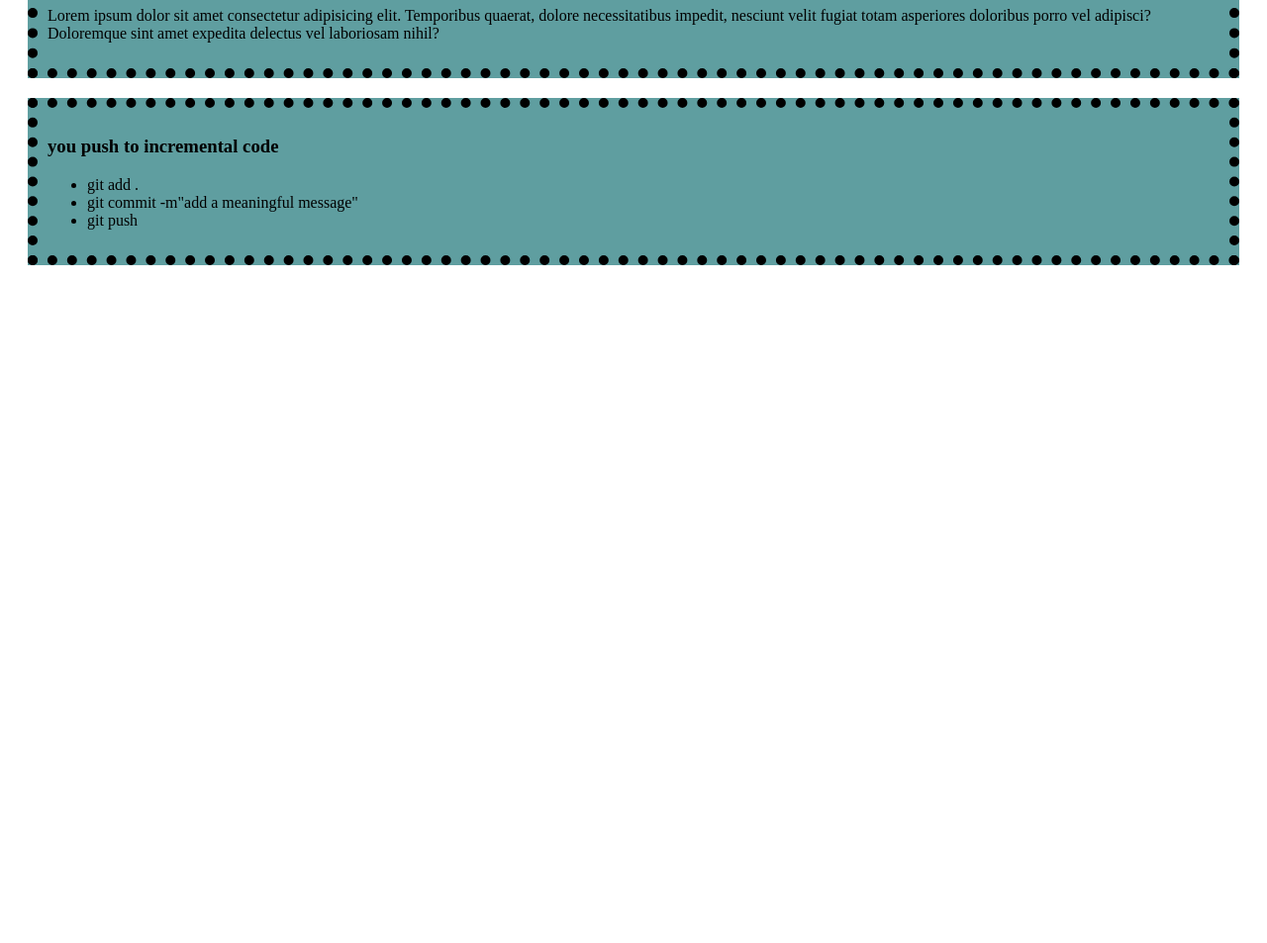
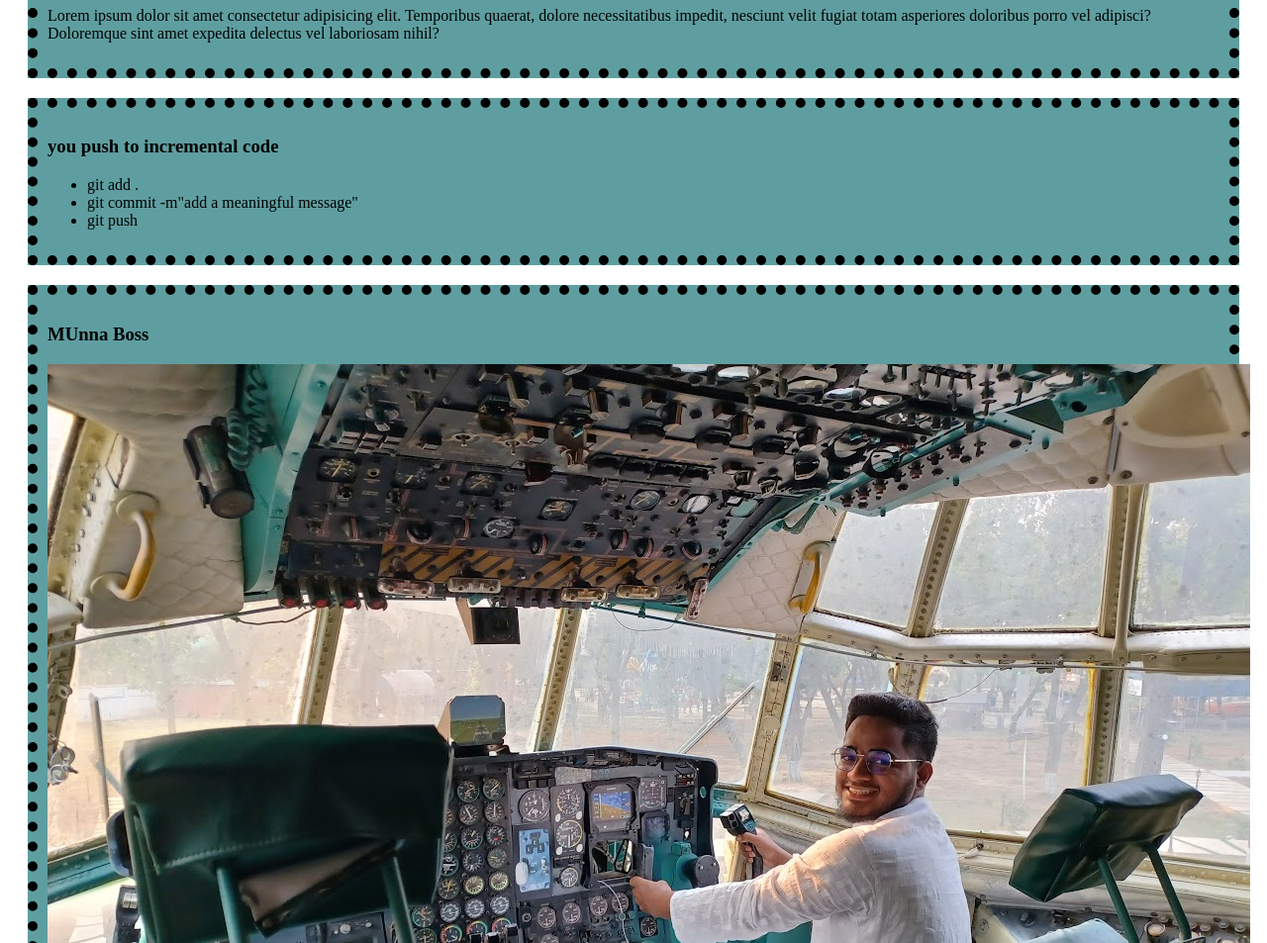
Before and after one commit to md-munna-khan/my-simple-wbsite, a plain HTML site: page index.html in a window 1280 px wide. Shown: the part 607-1560 px from the top of the page at 99% size. Before the commit the page ends 895 px from the top, so only its background shows below. Drawn offline with Linux system fonts and the light colour scheme.

Commit message:
added a images

```diff
--- a/index.html
+++ b/index.html
@@ -31,5 +31,9 @@
         <li>git push</li>
     </ul>
  </div>
+ <div>
+    <h3>MUnna Boss</h3>
+<img src="images/my pic.jpg" alt="">
+ </div>
 </body>
 </html>
```
Also changed, not shown: images/my pic.jpg (added).
